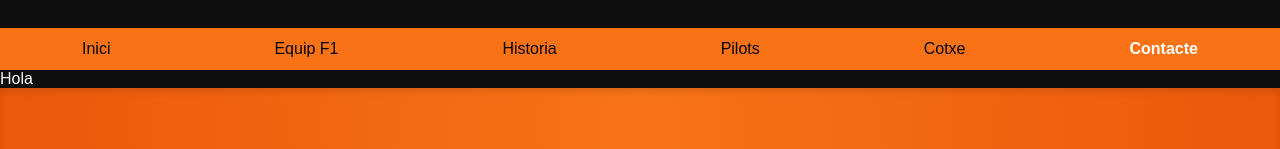
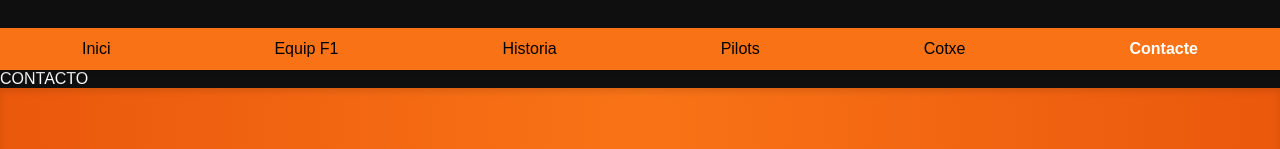
Before and after one commit to alexx-sanchez/Disseny-web, a React (Vite) app in the folder P2-Ex2-McLaren/: page /contacte in a window 1280 px wide. Shown: the part 232-381 px from the top of the page. Built offline with nearby package versions, Linux system fonts and the light colour scheme; the HTML template or start-up script is replaced by a standard one.

Commit message:
update content

```diff
--- a/P2-Ex2-McLaren/src/components/Contacte.jsx
+++ b/P2-Ex2-McLaren/src/components/Contacte.jsx
@@ -1,5 +1,5 @@
 export default function Contacte() {
   return (
-    <div>Hola</div>
+    <div>CONTACTO</div>
   );
 }
--- a/P2-Ex2-McLaren/src/components/Cotxe.jsx
+++ b/P2-Ex2-McLaren/src/components/Cotxe.jsx
@@ -1,5 +1,5 @@
 export default function Cotxe() {
   return (
-    <div>Hola</div>
+    <div>COCHE</div>
   );
 }
--- a/P2-Ex2-McLaren/src/components/Equip.jsx
+++ b/P2-Ex2-McLaren/src/components/Equip.jsx
@@ -1,5 +1,5 @@
 export default function Equip() {
   return (
-    <div>Hola</div>
+    <div>EQUIPO</div>
   );
 }
--- a/P2-Ex2-McLaren/src/components/Historia.jsx
+++ b/P2-Ex2-McLaren/src/components/Historia.jsx
@@ -1,5 +1,5 @@
 export default function Historia() {
   return (
-    <div>Hola</div>
+    <div>HISTORIA</div>
   );
 }
--- a/P2-Ex2-McLaren/src/components/Pilots.jsx
+++ b/P2-Ex2-McLaren/src/components/Pilots.jsx
@@ -1,5 +1,5 @@
 export default function Pilots() {
   return (
-    <div>Hola</div>
+    <div>PILOTOS</div>
   );
 }
```
